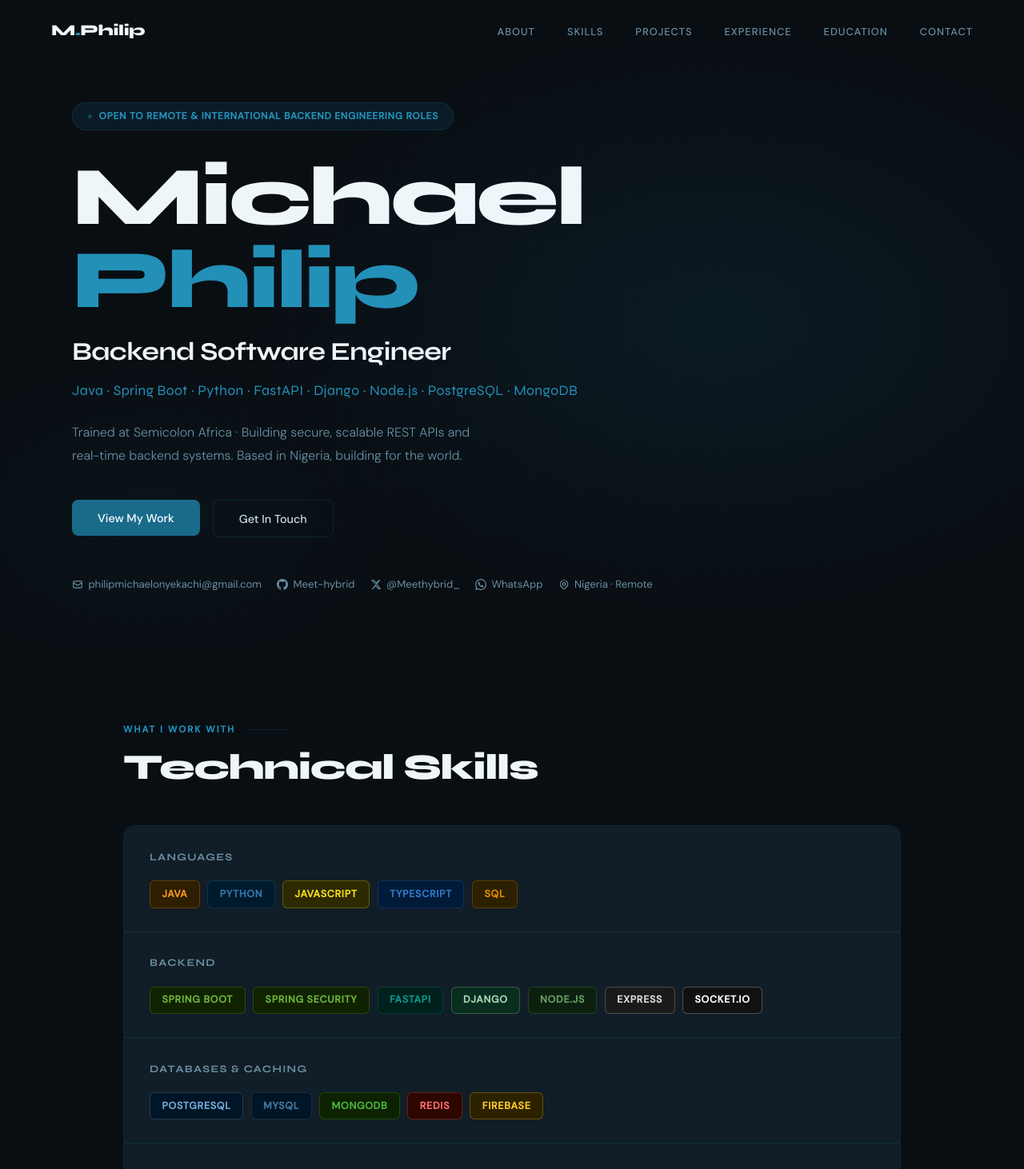
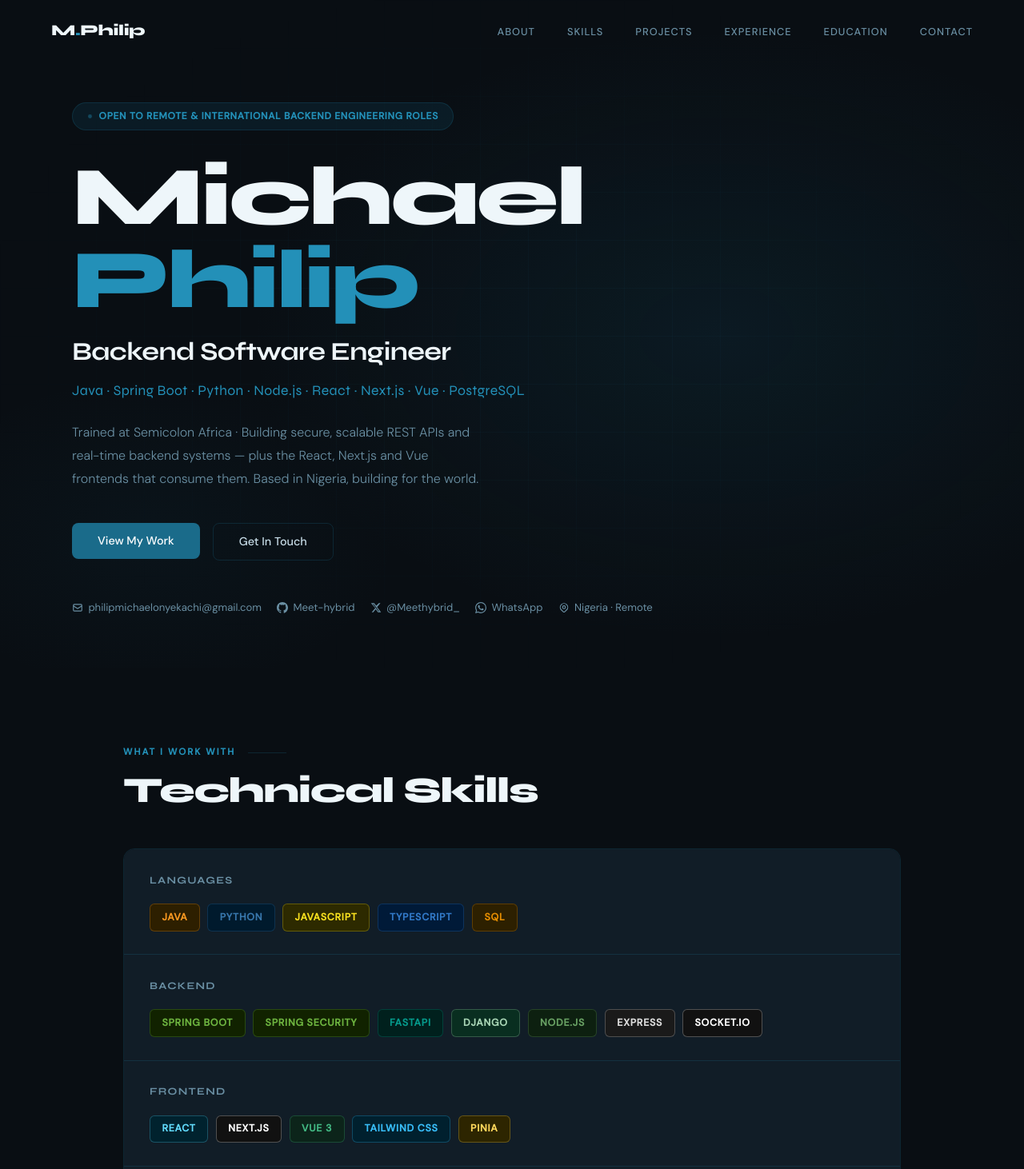
Before and after one commit to Meet-hybrid/michael-portfolio, a React (Create React App) app: page / in a window 1280 px wide. Shown: the top 1462 px of the page at 80% size. Built offline with nearby package versions, Linux system fonts and the light colour scheme.

Commit message:
Highlight frontend experience: React, Next.js and Vue across hero, skills and projects

```diff
--- a/public/index.html
+++ b/public/index.html
@@ -7,7 +7,7 @@
     <meta name="theme-color" content="#000000" />
     <meta
       name="description"
-      content="Michael Philip — Backend Software Engineer. Java · Spring Boot · Python · FastAPI · Django · Node.js · PostgreSQL. Building secure, scalable REST APIs and real-time backend systems."
+      content="Michael Philip — Backend Software Engineer with strong frontend skills. Java · Spring Boot · Python · React · Next.js · Vue · PostgreSQL. Building secure, scalable REST APIs and the React, Next.js and Vue frontends that consume them."
     />
     <link rel="apple-touch-icon" href="%PUBLIC_URL%/logo192.png" />
     <!--
@@ -24,7 +24,7 @@
       work correctly both with client-side routing and a non-root public URL.
       Learn how to configure a non-root public URL by running `npm run build`.
     -->
-    <title>Michael Philip — Backend Software Engineer</title>
+    <title>Michael Philip — Backend Software Engineer · React · Next.js · Vue</title>
   </head>
   <body>
     <noscript>You need to enable JavaScript to run this app.</noscript>
--- a/src/data.js
+++ b/src/data.js
@@ -1,8 +1,8 @@
 export const personal = {
   name: "Michael Philip",
   title: "Backend Software Engineer",
-  subtitle: "Java · Spring Boot · Python · FastAPI · Django · Node.js · PostgreSQL · MongoDB",
-  tagline: "Trained at Semicolon Africa · Building secure, scalable REST APIs and real-time backend systems. Based in Nigeria, building for the world.",
+  subtitle: "Java · Spring Boot · Python · Node.js · React · Next.js · Vue · PostgreSQL",
+  tagline: "Trained at Semicolon Africa · Building secure, scalable REST APIs and real-time backend systems — plus the React, Next.js and Vue frontends that consume them. Based in Nigeria, building for the world.",
   email: "philipmichaelonyekachi@gmail.com",
   phone: "+234 810 117 7267",
   whatsapp: "https://wa.me/2348101177267",
@@ -34,6 +34,16 @@ export const skills = [
       { name: "Node.js", color: "#68a063", bg: "#0d2010" },
       { name: "Express", color: "#dddddd", bg: "#1a1a1a" },
       { name: "Socket.IO", color: "#ffffff", bg: "#111111" },
+    ],
+  },
+  {
+    category: "Frontend",
+    items: [
+      { name: "React", color: "#61dafb", bg: "#00222e" },
+      { name: "Next.js", color: "#ffffff", bg: "#111111" },
+      { name: "Vue 3", color: "#42b883", bg: "#0c241a" },
+      { name: "Tailwind CSS", color: "#38bdf8", bg: "#00202e" },
+      { name: "Pinia", color: "#ffd85c", bg: "#2d2500" },
     ],
   },
   {
@@ -87,8 +97,8 @@ export const projects = [
   {
     title: "MeethybridHub — Multi-Tenant E-Commerce SaaS",
     year: "2025 – Present",
-    description: "Shopify-style platform where every business gets its own branded storefront: row-level store isolation, tenant resolution via subdomain/custom domains, JWT auth with refresh rotation and revocation, installment payments, Redis caching, and an enforced 80%+ test-coverage CI gate.",
-    tech: ["Java", "Spring Boot 3", "PostgreSQL", "Redis", "Flyway", "GitHub Actions"],
+    description: "Shopify-style platform where every business gets its own branded storefront: row-level store isolation, tenant resolution via subdomain/custom domains, JWT auth with refresh rotation and revocation, installment payments, Redis caching, and an enforced 80%+ test-coverage CI gate. Ships with a Next.js 15 storefront and a React merchant dashboard.",
+    tech: ["Java", "Spring Boot 3", "PostgreSQL", "Next.js 15", "React", "Tailwind CSS"],
     github: "https://github.com/Meet-hybrid/meethybridhub",
   },
   {
```
